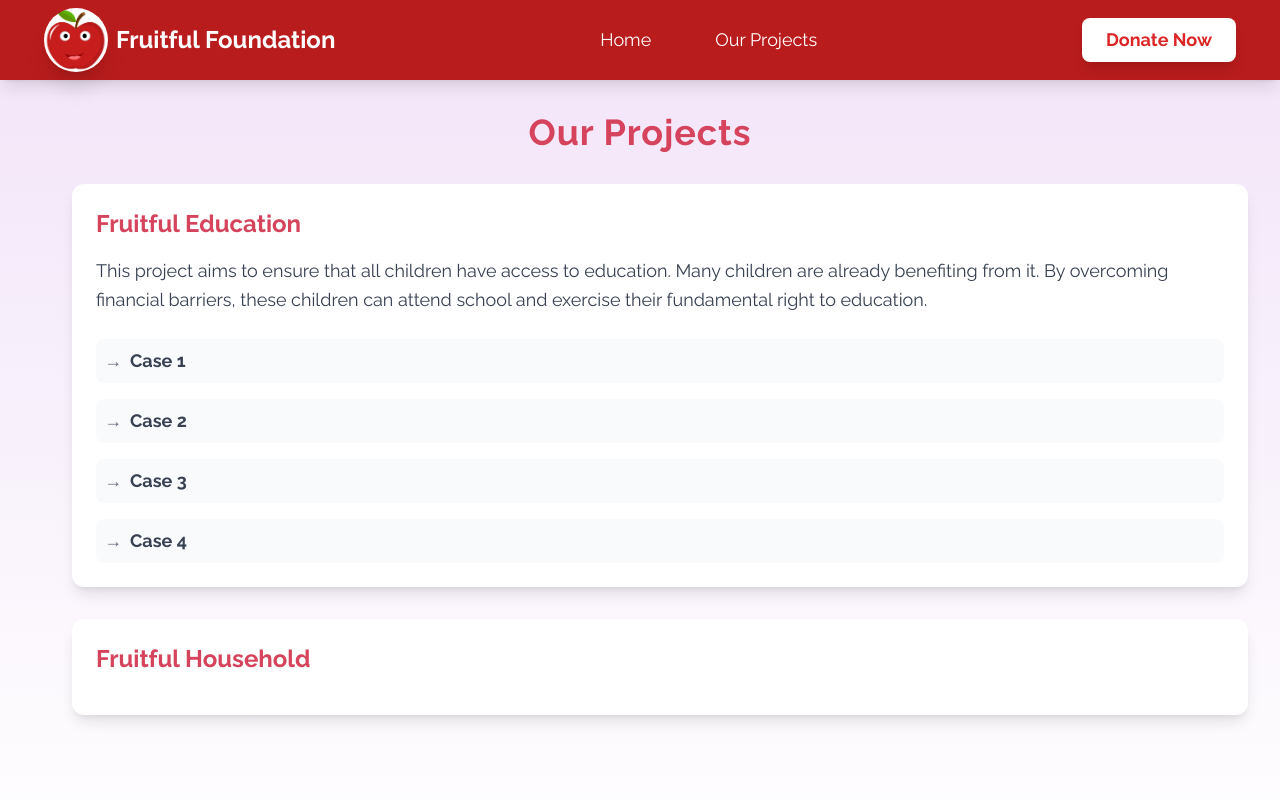
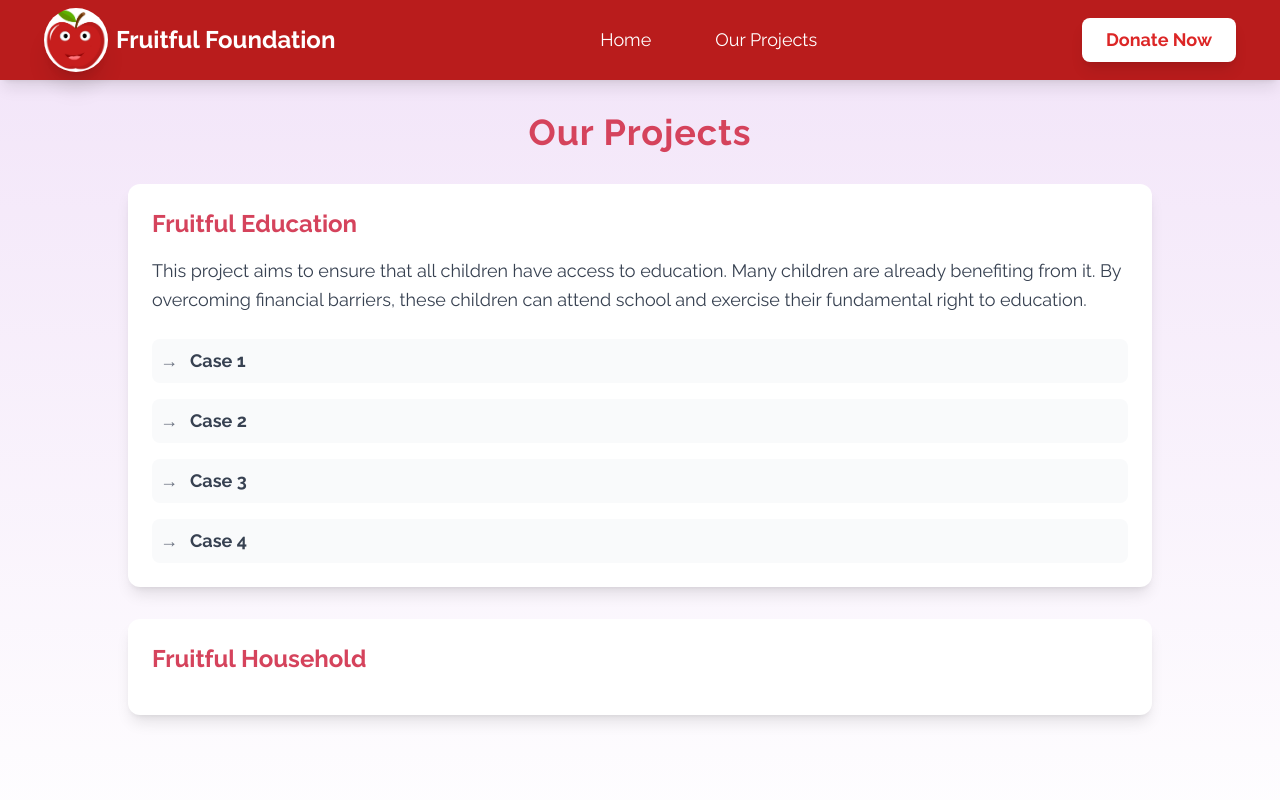
Before and after one commit to rouhan14/fruitful-foundation, a React (Vite) app: page /projects in a window 1280 px wide. Both pictures are taken after a click on the element "Fruitful Education". Shown: the top 800 px of the page. Built offline with nearby package versions, Linux system fonts and the light colour scheme.

Commit message:
changes made to project and contact pages

```diff
--- a/src/components/Contacts.jsx
+++ b/src/components/Contacts.jsx
@@ -6,8 +6,8 @@ const Contacts = () => {
   return (
     <>
       {/* Background with gradient animation using Tailwind CSS */}
-      <div className="absolute top-0 z-[-2] h-screen w-screen bg-gradient-to-tl from-[#ffffff] via-[#F4F6F9] to-[#E0E5EC] animate-pulse"></div>
-      <div className="min-h-screen flex flex-col items-center justify-center py-16 px-6 bg-white relative z-10">
+      <div className="absolute top-0 z-[-2] h-screen w-full bg-gradient-to-tl from-[#ffffff] via-[#F4F6F9] to-[#E0E5EC] animate-pulse"></div>
+      <div className="min-h-screen w-full flex flex-col items-center justify-center py-16 px-6 bg-white relative z-10 overflow-x-hidden">
         <h1 className="text-4xl md:text-5xl font-extrabold text-[#e13333] mb-12 text-center tracking-wider font-roboto transition-all duration-300 ease-in-out">
           Get in Touch
         </h1>
--- a/src/components/Projects.jsx
+++ b/src/components/Projects.jsx
@@ -15,14 +15,16 @@ const Projects = () => {
 
   return (
     <>
-      <div className="absolute top-0 z-[-2] h-screen w-screen rotate-180 transform bg-gradient-to-b from-[#f3e6f9] to-[#ffffff]"></div>
-      <div className="min-h-screen p-8 bg-gradient-to-b from-[#f3e6f9] to-[#ffffff]">
+      {/* Background Gradient */}
+
+      <div className="min-h-screen p-8 bg-gradient-to-b from-[#f3e6f9] to-[#ffffff] flex flex-col items-center overflow-x-hidden">
+        <div className="max-w-screen-lg w-full">
           <h1 className="text-4xl font-extrabold text-center text-[#D5435C] mb-8 tracking-wide font-roboto">
             Our Projects
           </h1>
 
           {/* Fruitful Education Category */}
-        <div className="mb-8 ml-10 rounded-xl shadow-lg bg-white p-6 transition-all duration-300 transform hover:scale-105 hover:shadow-2xl">
+          <div className="mb-8 w-full rounded-xl shadow-lg bg-white p-6 transition-all duration-300 transform hover:scale-105 hover:shadow-2xl box-border">
             <h2
               className="text-2xl font-semibold cursor-pointer text-[#D5435C] hover:text-[#7f1d1d] transition-colors duration-200 mb-4"
               onClick={() => toggleCategory('education')}
@@ -31,21 +33,19 @@ const Projects = () => {
             </h2>
             {openCategory === 'education' && (
               <div className="mt-4 space-y-4">
-              <p className="mb-6 text-lg text-gray-700 leading-relaxed transition-all duration-500 ease-in-out opacity-100">
+                <p className="mb-6 text-lg text-gray-700 leading-relaxed">
                   This project aims to ensure that all children have access to education. Many children are already benefiting from it. By overcoming financial barriers, these children can attend school and exercise their fundamental right to education.
                 </p>
                 <ul className="space-y-4 text-lg text-gray-700">
                   {['Case 1', 'Case 2', 'Case 3', 'Case 4'].map((caseTitle, index) => (
                     <li
                       key={index}
-                    className="flex items-start space-x-4 mb-3 transition-transform duration-300  hover:shadow-xl p-2 rounded-lg bg-gray-50"
-                  >
-                    {/* Left section (Case title and arrow) */}
-                    <div className="flex items-center gap-3 cursor-pointer">
-                      <span
-                        className="font-semibold flex items-center gap-2"
+                      className={`flex items-start space-x-4 mb-3 transition-transform duration-300 hover:shadow-xl p-2 rounded-lg bg-gray-50 cursor-pointer ${
+                        openCase === `education-${index}` ? 'shadow-lg' : ''
+                      }`}
                       onClick={() => toggleCase(`education-${index}`)}
                     >
+                      <div className="flex items-center gap-3">
                         <span
                           className={`text-gray-500 transform transition-transform duration-300 ${
                             openCase === `education-${index}` ? 'rotate-90' : ''
@@ -53,11 +53,8 @@ const Projects = () => {
                         >
                           {'→'}
                         </span>
-                        {caseTitle}
-                      </span>
+                        <span className="font-semibold">{caseTitle}</span>
                       </div>
-
-                    {/* Right section (Case description) */}
                       {openCase === `education-${index}` && (
                         <div className="ml-6 text-lg text-gray-700 flex-grow transition-all duration-300 opacity-100">
                           {index === 0 && "This case was about the educational expense of three siblings. The fees amount was to be collected."}
@@ -74,7 +71,7 @@ const Projects = () => {
           </div>
 
           {/* Fruitful Household Category */}
-        <div className="mb-8 ml-10 rounded-xl shadow-lg bg-white p-6 transition-all duration-300 transform hover:scale-105 hover:shadow-2xl">
+          <div className="mb-8 w-full rounded-xl shadow-lg bg-white p-6 transition-all duration-300 transform hover:scale-105 hover:shadow-2xl box-border">
             <h2
               className="text-2xl font-semibold cursor-pointer text-[#D5435C] hover:text-[#7f1d1d] transition-colors duration-200 mb-4"
               onClick={() => toggleCategory('household')}
@@ -83,21 +80,19 @@ const Projects = () => {
             </h2>
             {openCategory === 'household' && (
               <div className="mt-4 space-y-4">
-              <p className="mb-6 text-lg text-gray-700 leading-relaxed transition-all duration-500 ease-in-out opacity-100">
+                <p className="mb-6 text-lg text-gray-700 leading-relaxed">
                   This project is designed to assist families in managing their households smoothly. With the support of its donors, the foundation ensures that families have sufficient funds to afford two proper meals a day. Additionally, the project addresses emergency situations as well.
                 </p>
                 <ul className="space-y-4 text-lg text-gray-700">
                   {['Case 1', 'Case 2', 'Case 3'].map((caseTitle, index) => (
                     <li
                       key={index}
-                    className="flex items-start space-x-4 mb-3 transition-transform duration-300 hover:scale-100 hover:shadow-xl p-2 rounded-lg bg-gray-50"
-                  >
-                    {/* Left section (Case title and arrow) */}
-                    <div className="flex items-center gap-3 cursor-pointer">
-                      <span
-                        className="font-semibold flex items-center gap-2"
+                      className={`flex items-start space-x-4 mb-3 transition-transform duration-300 hover:shadow-xl p-2 rounded-lg bg-gray-50 cursor-pointer ${
+                        openCase === `household-${index}` ? 'shadow-lg' : ''
+                      }`}
                       onClick={() => toggleCase(`household-${index}`)}
                     >
+                      <div className="flex items-center gap-3">
                         <span
                           className={`text-gray-500 transform transition-transform duration-300 ${
                             openCase === `household-${index}` ? 'rotate-90' : ''
@@ -105,11 +100,8 @@ const Projects = () => {
                         >
                           {'→'}
                         </span>
-                        {caseTitle}
-                      </span>
+                        <span className="font-semibold">{caseTitle}</span>
                       </div>
-
-                    {/* Right section (Case description) */}
                       {openCase === `household-${index}` && (
                         <div className="ml-6 text-lg text-gray-700 flex-grow transition-all duration-300 opacity-100">
                           {index === 0 && "Empowering education for daughters of a disabled hero. The man works hard for the family but is not able to pay the fees of his children."}
@@ -124,6 +116,7 @@ const Projects = () => {
             )}
           </div>
         </div>
+      </div>
     </>
   );
 };
```
Lines whose indentation alone changed are shown as unchanged.
